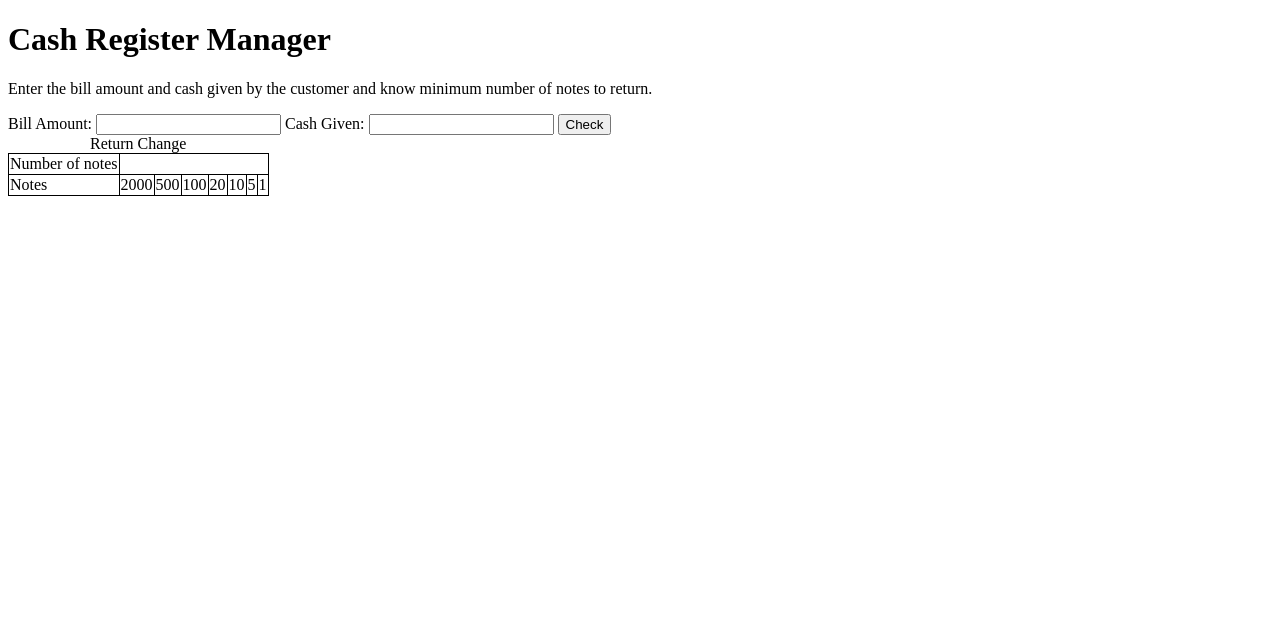
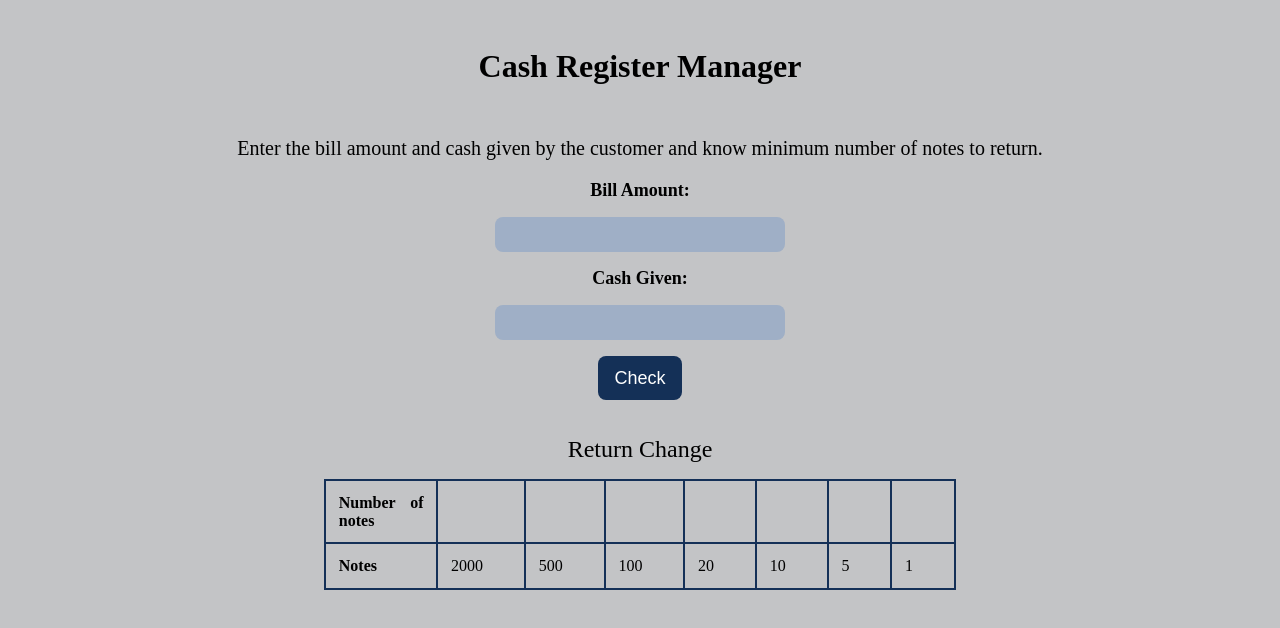
Before and after one commit to amarphule/cash-register-app, a plain HTML site: page index.html in a window 1280 px wide. Drawn offline with Linux system fonts and the light colour scheme.

Commit message:
style: created view

```diff
--- a/index.html
+++ b/index.html
@@ -13,20 +13,29 @@
       Enter the bill amount and cash given by the customer and know minimum
       number of notes to return.
     </p>
-    <label for="bill-amount">Bill Amount: </label>
+    <label class="bill-lable" for="bill-amount">Bill Amount: </label>
     <input type="number" id="bill-amount" />
-    <label for="bill-amount">Cash Given: </label>
+    <label class="bill-lable" for="cash-given">Cash Given: </label>
     <input type="number" id="cash-given" />
     <button>Check</button>
-    <table>
+    <p class="errorMessage"></p>
+    <table class="cash-table">
       <caption>
         Return Change
       </caption>
+      <tbody>
         <tr>
-        <td>Number of notes</td>
+          <th>Number of notes</th>
+          <td class="numberOfNotes"></td>
+          <td class="numberOfNotes"></td>
+          <td class="numberOfNotes"></td>
+          <td class="numberOfNotes"></td>
+          <td class="numberOfNotes"></td>
+          <td class="numberOfNotes"></td>
+          <td class="numberOfNotes"></td>
         </tr>
         <tr>
-        <td>Notes</td>
+          <th>Notes</th>
           <td>2000</td>
           <td>500</td>
           <td>100</td>
@@ -35,6 +44,7 @@
           <td>5</td>
           <td>1</td>
         </tr>
+      </tbody>
     </table>
     <script src="app.js"></script>
   </body>
--- a/style.css
+++ b/style.css
@@ -1,6 +1,67 @@
-table,
+:root {
+  --rpimary-color: hsl(220, 3%, 77%);
+  --secondary-color: hsl(215, 25%, 70%);
+  --dark-color: hsl(215, 62%, 21%);
+}
+body {
+  text-align: center;
+  background-color: hsl(220, 3%, 77%);
+}
+h1 {
+  margin: 1rem;
+  padding: 2rem;
+}
+p {
+  font-size: 20px;
+}
+
+input[type="number"] {
+  font-size: 14px;
+  outline: rgb(182, 177, 177);
+  padding: 0.6rem 1rem;
+  margin: 1rem;
+  border: 2px solid var(--primary-color);
+  border-radius: 0.5rem;
+  width: 100%;
+  max-width: 258px;
+  background-color: var(--secondary-color);
+}
+
+button {
+  background: var(--dark-color);
+  border: none;
+  padding: 0.7rem 1rem;
+  border-radius: 0.5rem;
+  font-size: large;
+  cursor: pointer;
+  outline: #fff;
+  color: #fff;
+  margin: auto;
+  display: block;
+}
+.bill-lable {
+  display: block;
+  font-size: large;
+  font-weight: 600;
+}
+
+/* Table*/
+.cash-table {
+  width: 50%;
+  text-align: justify;
+  border-collapse: collapse;
+  margin: auto;
+}
+caption {
+  margin: 1rem auto;
+  font-size: x-large;
+  font-weight: 500;
+}
+
 th,
 td {
-  border: 1px solid black;
+  border: 2px solid var(--dark-color);
+  width: 0%;
   border-collapse: collapse;
+  padding: 0.8rem;
 }
```
Lines whose indentation alone changed are shown as unchanged.
